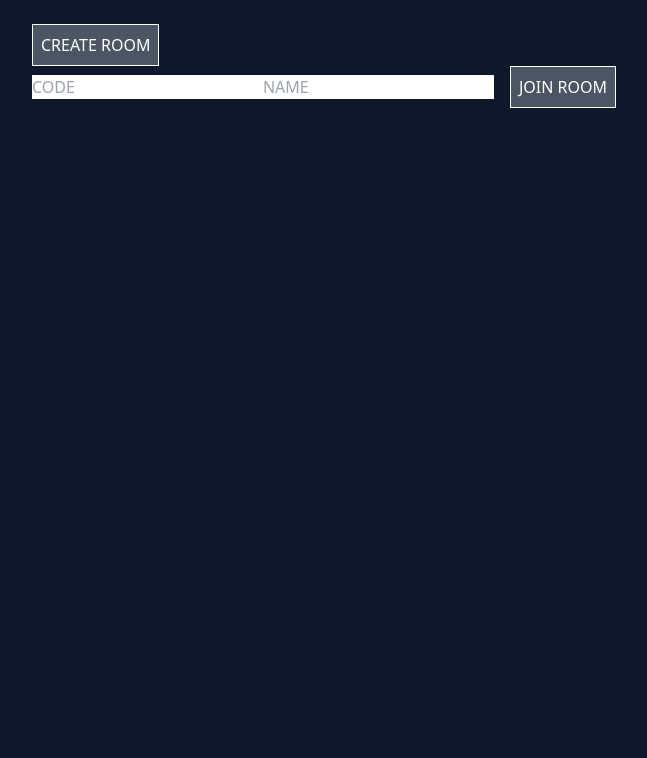
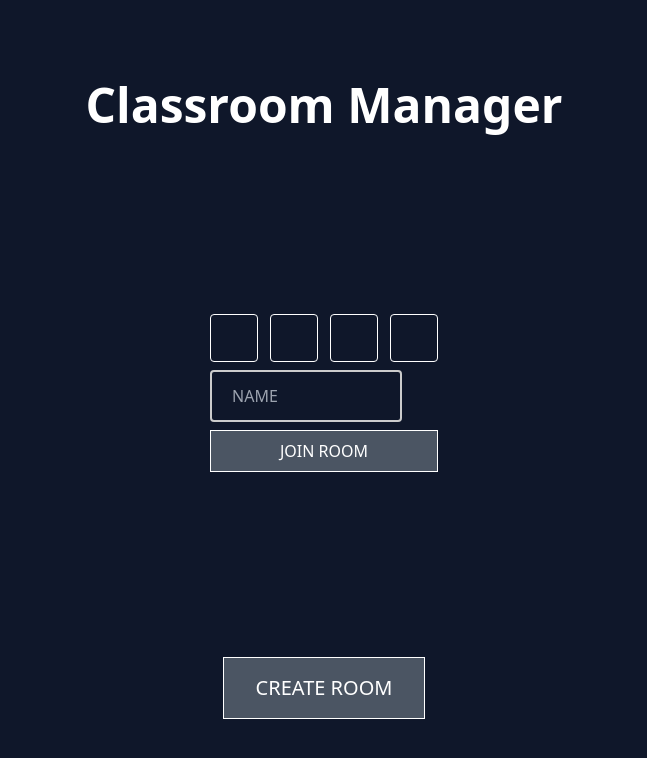
Before and after one commit to Abbegubbegum/classroom-manager, a Vue app in the folder frontend/: page / in a window 1280 px wide. Shown: the top 758 px of the page, without its empty margins (316-963 px from the left). Built offline with nearby package versions, Linux system fonts and the light colour scheme.

Commit message:
The input works

```diff
--- a/frontend/src/main.ts
+++ b/frontend/src/main.ts
@@ -62,7 +62,7 @@ socket.on("QUEUE_UPDATE", (queuePosition: number) => {
 export function setToken(token: string) {
   if (socket.connected) {
     socket.disconnect();
-    console.log("Disconnected from server");
+    // console.log("Disconnected from server");
   }
 
   localStorage.setItem("auth_token", token);
@@ -70,7 +70,7 @@ export function setToken(token: string) {
 }
 
 export function connectWebSocket() {
-  console.log("Connecting TOKEN: " + (socket.auth as any).token);
+  // console.log("Connecting TOKEN: " + (socket.auth as any).token);
   socket.connect();
 }
 
--- a/frontend/src/router/index.ts
+++ b/frontend/src/router/index.ts
@@ -34,7 +34,7 @@ router.beforeEach(async (to) => {
   if (to.meta.requiresAuth) {
     const token = localStorage.getItem("auth_token");
 
-    console.log("TOKEN: " + token);
+    // console.log("TOKEN: " + token);
 
     if (!token) {
       router.push("/");
--- a/frontend/src/views/HomeView.vue
+++ b/frontend/src/views/HomeView.vue
@@ -62,51 +62,112 @@ async function joinRoom() {
   }
 }
 
-/*
+function moveFocusForward(event: any) {
+  // event.preventDefault();
+  // console.log("FORWARD", event);
+  // if (event.inputType !== "deleteContentBackward") {
+  //   event.target.nextElementSibling.focus();
+  // }
+}
 
-*/
+function codeInputBefore(event: any) {
+  // console.log("FORWARD", event);
+  if (event.key.length === 1 && event.target.value.length === 1) {
+    event.target.value = event.key;
+    event.target.nextElementSibling.focus();
+  }
+  if (event.keyCode === 8 && event.target.value.length === 0) {
+    event.target.previousElementSibling.focus();
+  }
+}
+
+function codeInputAfter(event: any) {
+  // console.log("FORWARD", event);
+
+  if (event.key.length === 1) {
+    event.target.nextElementSibling.focus();
+  }
+}
 </script>
 
 <template>
-  <div class="bg-slate-900 h-full w-full flex justify-around text-white">
-    <div class="p-6">
-      <button
-        type="button"
-        class="bg-gray-600 p-2 border border-white block"
-        @click="createRoom"
+  <div
+    class="bg-slate-900 h-full w-full text-white flex flex-col justify-around place-content-center items-center"
   >
-        CREATE ROOM
-      </button>
-      <span>
-        <input
+    <div>
+      <h1 class="text-5xl font-extrabold text-center">Classroom Manager</h1>
+    </div>
+    <div class="p-6 flex flex-col justify-around">
+      <!-- <input
         type="text"
         name="room-id"
         v-model="roomInput"
         placeholder="CODE"
-          class="text-black"
+        class="w-48 p-3 px-5 my-2 border-2 border-[#ccc] rounded bg-transparent"
+      /> -->
+
+      <div class="flex justify-between items-center gap-3">
+        <input
+          class="code-box"
+          maxlength="1"
+          @input="moveFocusForward"
+          @keydown="codeInputBefore"
+          @keyup="codeInputAfter"
         />
+        <input
+          class="code-box"
+          maxlength="1"
+          @keydown="codeInputBefore"
+          @input="moveFocusForward"
+          @keyup="codeInputAfter"
+        />
+        <input
+          class="code-box"
+          maxlength="1"
+          @keydown="codeInputBefore"
+          @input="moveFocusForward"
+          @keyup="codeInputAfter"
+        />
+        <input
+          class="code-box"
+          maxlength="1"
+          @keydown="codeInputBefore"
+          @keyup="codeInputAfter"
+        />
+      </div>
       <input
         type="text"
         name="name-input"
         v-model="nameInput"
         placeholder="NAME"
-          class="text-black"
+        class="w-48 p-3 px-5 my-2 border-2 border-[#ccc] rounded bg-transparent"
       />
-      </span>
       <button
         type="button"
-        class="bg-gray-600 p-2 border border-white ml-4"
+        class="bg-gray-600 p-2 border border-white"
         @click="joinRoom"
       >
         JOIN ROOM
       </button>
-      <!-- <button
+    </div>
+    <button
       type="button"
-        class="bg-gray-600 p-2 border border-white block"
-        @click="exitRoom"
+      class="bg-gray-600 p-4 px-8 text-xl border border-white"
+      @click="createRoom"
     >
-        EXIT ROOM
-      </button> -->
-    </div>
+      CREATE ROOM
+    </button>
   </div>
 </template>
+
+<style scoped>
+.code-box {
+  width: 3rem;
+  aspect-ratio: 1 / 1;
+  border: 1px solid white;
+  background: transparent;
+  text-align: center;
+  border-radius: 4px;
+  text-transform: uppercase;
+}
+</style>
```
Also changed, not shown: 1 other file (tests, documents, lock files or other folders). Lines whose indentation alone changed are shown as unchanged.
